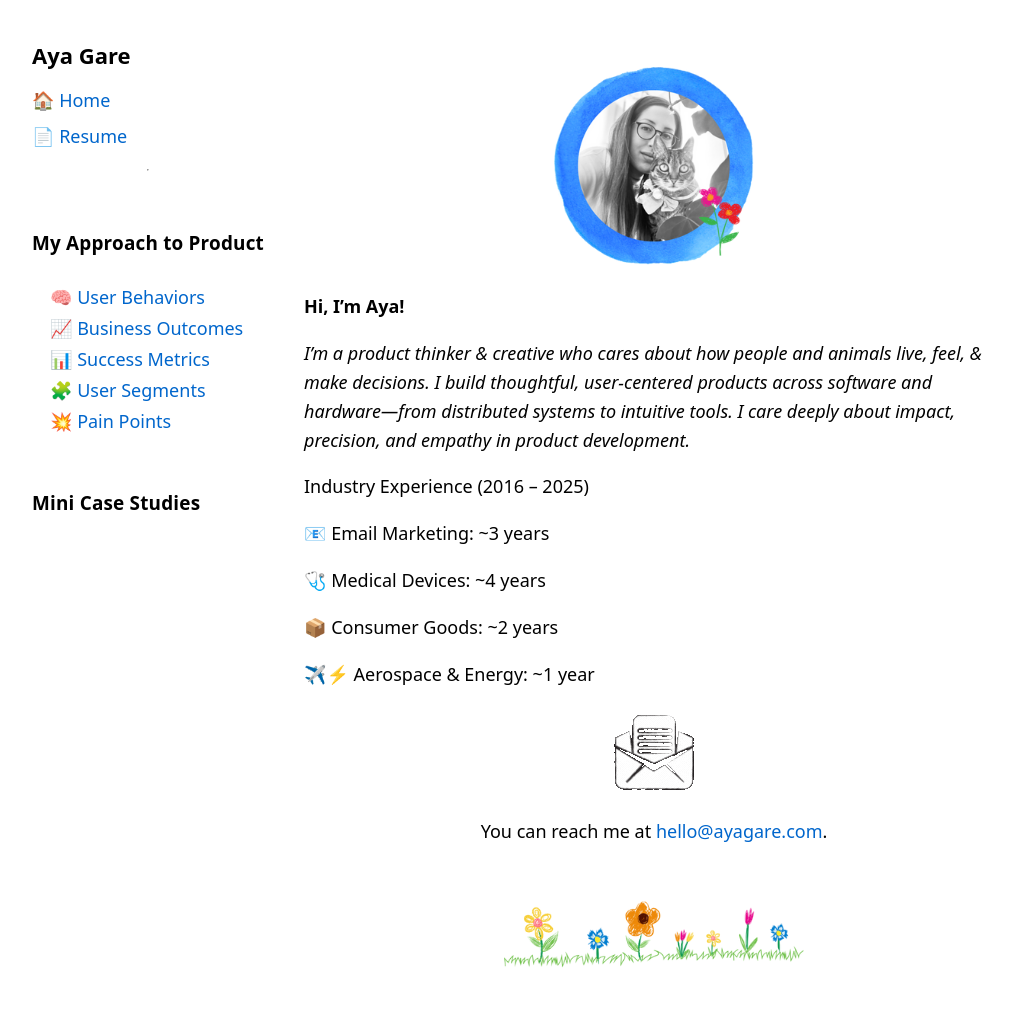
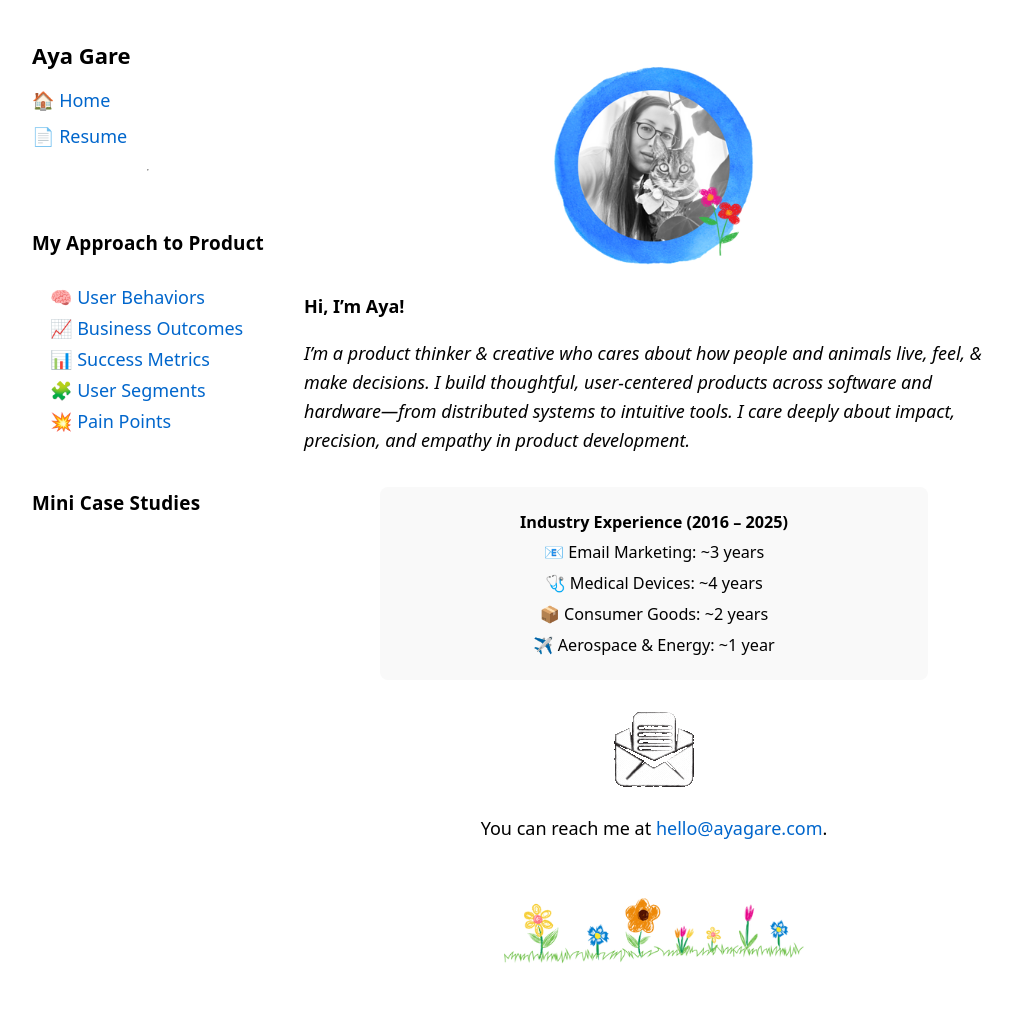
Before and after one commit to luxinflore/luxinflore.github.io, a Jekyll site: the page built from index.md, in a window 1280 px wide. Shown: the whole page, without its empty margins (8-1020 px from the left). Built offline with Jekyll 4.4.1, drawn with Linux system fonts in a browser that asks for light colours.

Commit message:
Streamline homepage industry exp

```diff
--- a/index.md
+++ b/index.md
@@ -11,16 +11,13 @@ title: Aya Gare
 
 _I'm a product thinker & creative who cares about how people and animals live, feel, & make decisions. I build thoughtful, user-centered products across software and hardware—from distributed systems to intuitive tools. I care deeply about impact, precision, and empathy in product development._
 
-Industry Experience (2016 – 2025)
-
-📧 Email Marketing: ~3 years
-
-🩺 Medical Devices: ~4 years
-
-📦 Consumer Goods: ~2 years
-
-✈️⚡ Aerospace & Energy: ~1 year
-
+<div class="industry-experience">
+  <p><strong>Industry Experience (2016 – 2025)</strong></p>
+  <p>📧 Email Marketing: ~3 years</p>
+  <p>🩺 Medical Devices: ~4 years</p>
+  <p>📦 Consumer Goods: ~2 years</p>
+  <p>✈️ Aerospace & Energy: ~1 year</p>
+</div>
 
 <div class="center-content">
   <img src="/assets/images/email.gif" alt="Email" style="max-width: 15%;" />
--- a/style.css
+++ b/style.css
@@ -260,3 +260,18 @@ a:hover::after {
   margin: 1.5em auto;
   max-width: 100%;
 }
+
+.industry-experience {
+  text-align: center;
+  font-size: 0.9em;       /* slightly smaller */
+  line-height: 1.5;
+  margin: 2em auto;       /* centers the block with space around */
+  max-width: 500px;       /* prevents text from stretching too wide */
+  background: #f9f9f9;    /* optional light background */
+  padding: 1em 1.5em;
+  border-radius: 8px;     /* rounded corners */
+}
+
+.industry-experience p {
+  margin: 0.4em 0;
+}
```
